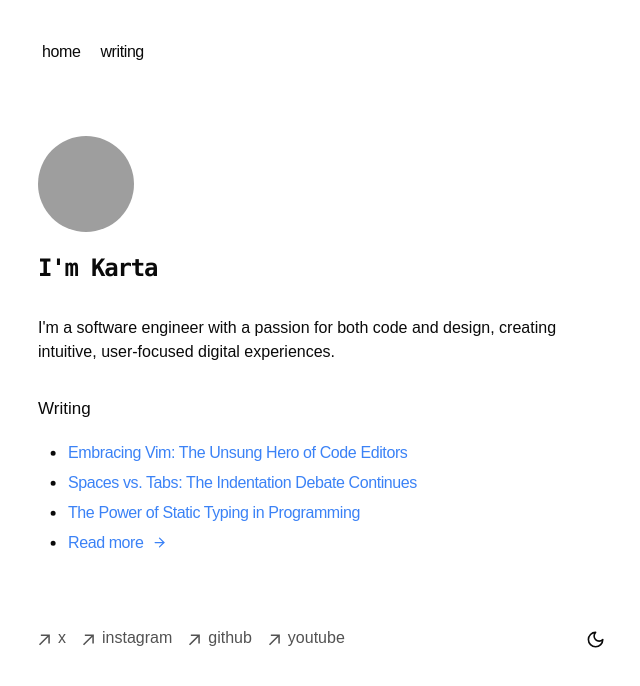
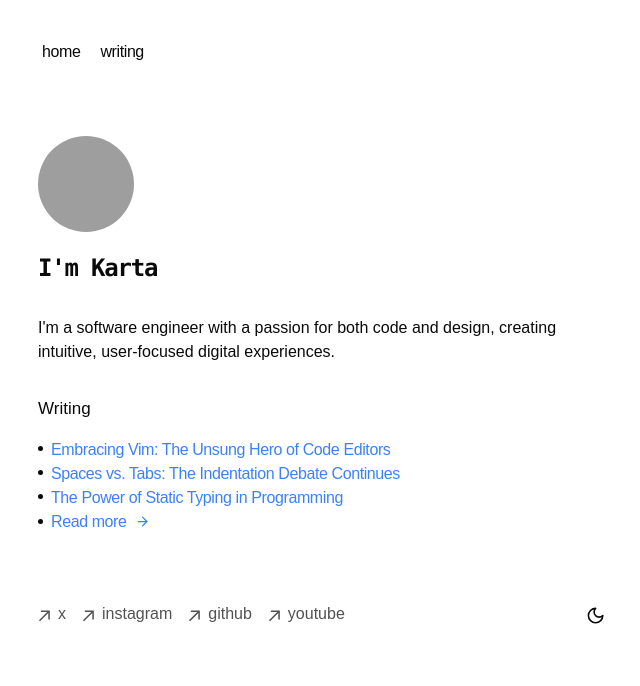
Before and after one commit to devkarta/site, a Next.js app: page / in a window 1280 px wide. Shown: the top 686 px of the page, without its empty margins (314-954 px from the left). Built offline with nearby package versions, Linux system fonts and the light colour scheme; grey boxes are pictures that could not be loaded.

Commit message:
refactor

```diff
--- a/app/page.tsx
+++ b/app/page.tsx
@@ -2,7 +2,6 @@ import { WritingPosts } from "@/components/posts";
 import { Avatar, AvatarFallback, AvatarImage } from "@/components/ui/avatar";
 import { ArrowRight, Dot } from "lucide-react";
 import Link from "next/link";
-
 
 function ReadMoreLink({ href }: { href: string }) {
   return (
@@ -10,7 +9,7 @@ function ReadMoreLink({ href }: { href: string }) {
       href={href}
       className="text-blue-500 dark:text-muted-foreground flex items-center transition-colors duration-200 dark:hover:text-secondary-foreground tracking-tight w-fit"
     >
-      <Dot className="text-foreground" size={30} />
+      <div className="h-[5px] w-[5px] my-2 mr-2 bg-foreground rounded-full " />
       <span>Read more</span>
       <ArrowRight className="ml-2" size="15" />
     </Link>
--- a/components/footer.tsx
+++ b/components/footer.tsx
@@ -34,7 +34,7 @@ const footerItems = {
 
 export default function Footer() {
   return (
-    <footer className="my-16 flex md:flex-row flex-col items-start justify-start md:items-center md:justify-between ">
+    <footer className="my-16 flex  items-start  md:items-center justify-between ">
       <ul className="font-sm  flex flex-col space-x-0 space-y-2 text-neutral-600 md:flex-row md:space-x-4 md:space-y-0 dark:text-neutral-300 ">
         {Object.entries(footerItems).map(([path, { name }]) => {
           return (
@@ -53,7 +53,6 @@ export default function Footer() {
         })}
       </ul>
       <div className="w-9 h-9">
-
         <ModeToggle />
       </div>
     </footer>
--- a/components/posts.tsx
+++ b/components/posts.tsx
@@ -1,7 +1,6 @@
 import Link from "next/link";
 
 import { getWritingPosts } from "@/app/writing/utils";
-import { Dot } from "lucide-react";
 
 export function WritingPosts({ children }: { children?: React.ReactNode }) {
   const allWritings = getWritingPosts();
@@ -21,10 +20,10 @@ export function WritingPosts({ children }: { children?: React.ReactNode }) {
           <Link
             key={post.slug}
             href={`/writing/${post.slug}`}
-            className="w-fit"
+            className="w-fit flex "
           >
-            <p className="text-blue-500 w-fit dark:text-muted-foreground flex items-center transition-colors duration-200 dark:hover:text-secondary-foreground tracking-tight  ">
-              <Dot className="text-foreground" size={30} />
+            <div className="h-[5px] w-[5px] my-2 mr-2 bg-foreground rounded-full " />
+            <p className="text-blue-500 w-fit dark:text-muted-foreground  transition-colors duration-200 dark:hover:text-secondary-foreground tracking-tight  ">
               {post.metadata.title}
             </p>
           </Link>
```
Lines whose indentation alone changed are shown as unchanged.
